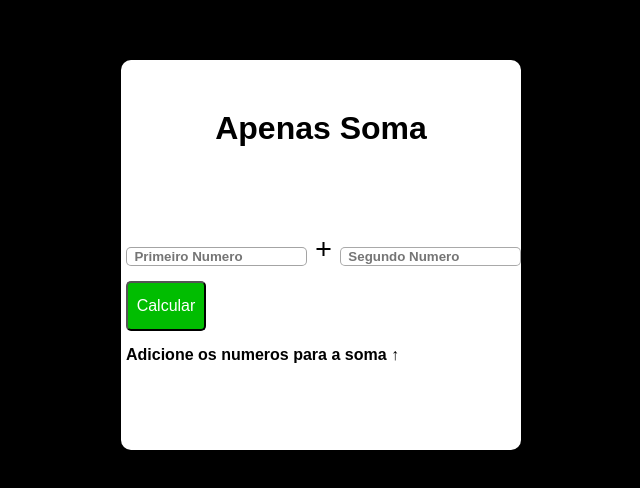
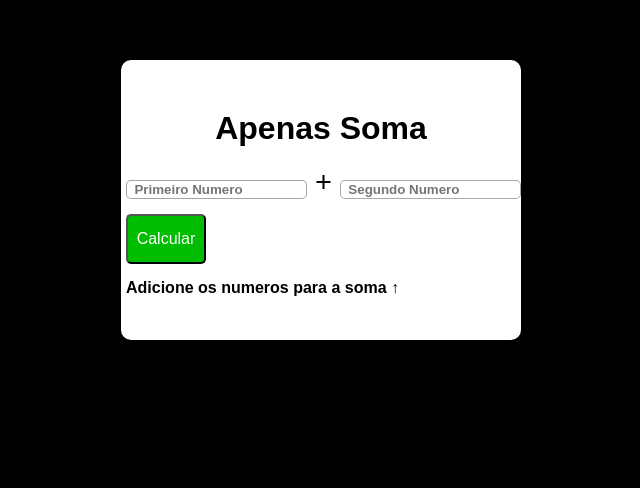
Before and after one commit to DiegoZapora/b, a plain HTML site: page index.html in a window 1280 px wide. Shown: the part 140-628 px from the top of the page, without its empty margins (319-959 px from the left). Drawn offline with nearby package versions, Linux system fonts and the light colour scheme.

Commit message:
fasfasfa

```diff
--- a/estilos/style.css
+++ b/estilos/style.css
@@ -21,16 +21,13 @@ body h1 {
     border-radius: 10px 10px 0px 0px;
     background-color: white;
     width: 400px;
-    height: 40px;
+    height: 60px;
 }
 
 section {
     display: flex;
-    flex-flow: column wrap;
-    align-items: center;
-    justify-content: center;
     width: 400px;
-    height: 300px;
+    height: 170px;
     border-radius: 0px 0px 10px 10px;
     background-color: white;
 }
```
